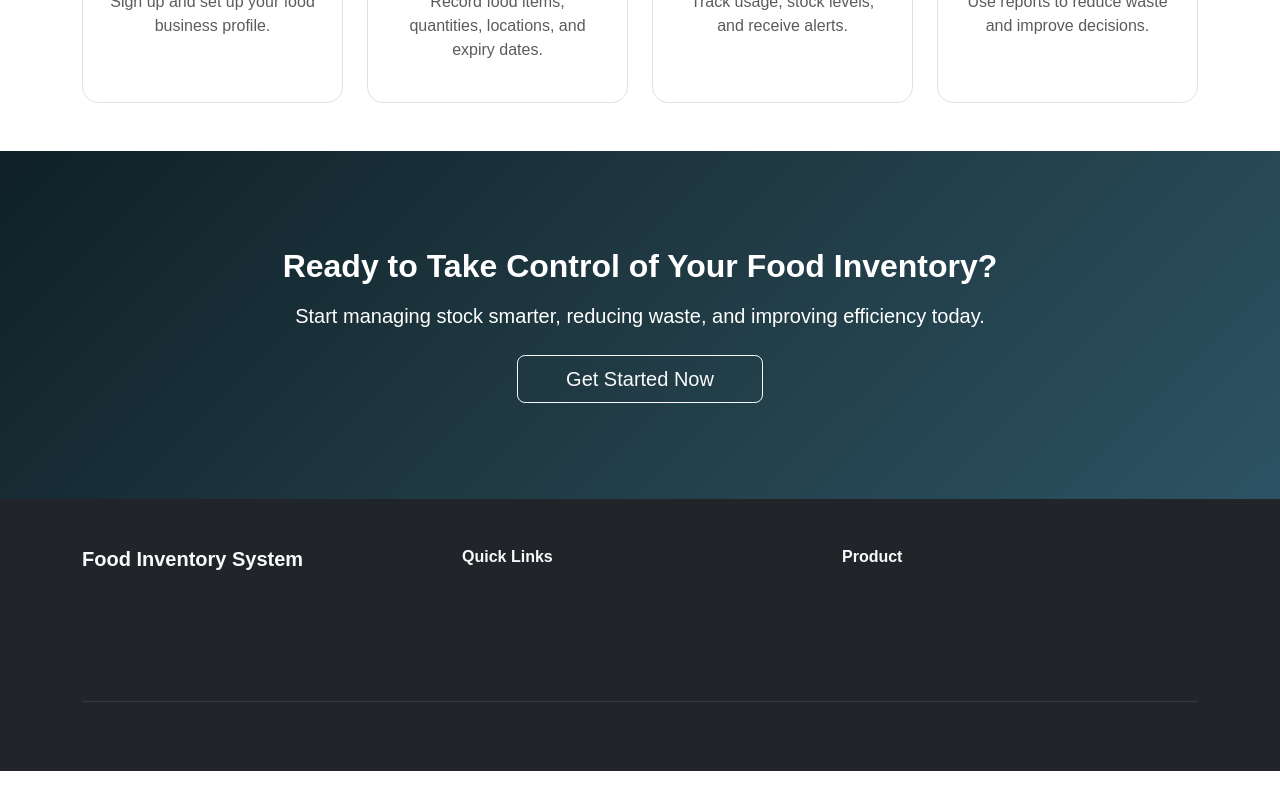
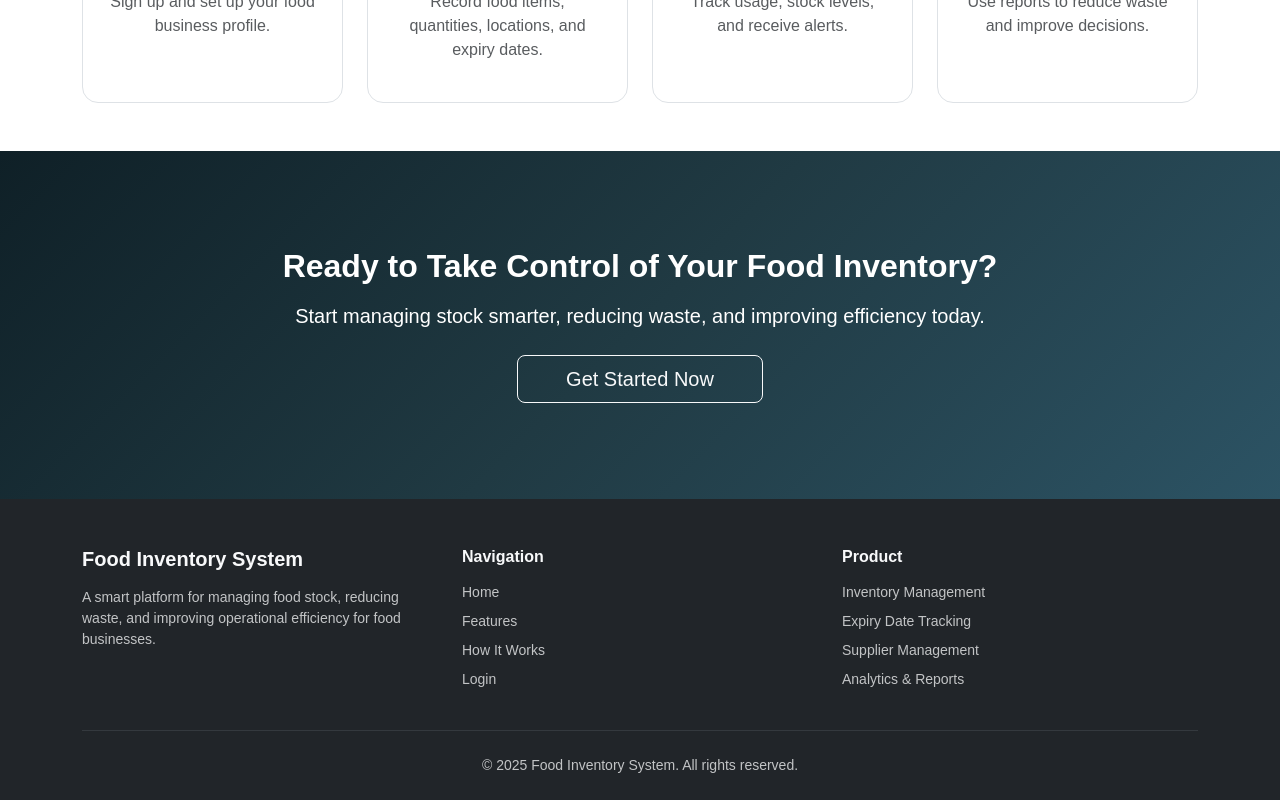
Before and after one commit to Enyim-Chinonso/Food-inventory, a Next.js app: page / in a window 1280 px wide. Shown: the part 1628-2428 px from the top of the page. Before the commit the page ends 2399 px from the top, so only its background shows below. Built offline with nearby package versions, Linux system fonts and the light colour scheme.

Commit message:
I updated the footer section

```diff
--- a/src/components/layout/Footer.jsx
+++ b/src/components/layout/Footer.jsx
@@ -2,54 +2,79 @@
 
 export default function Footer() {
   return (
-    <footer className="bg-dark text-light pt-5 pb-4">
+    <footer className="bg-dark text-light pt-5 pb-4 mt-0">
       <div className="container">
         <div className="row gy-4">
           {/* Brand */}
           <div className="col-md-4">
-            <h5 className="fw-bold">Food Inventory System</h5>
-            <p className="text-muted small">
+            <h5 className="fw-bold mb-3">Food Inventory System</h5>
+            <p className="text-light opacity-75 small">
               A smart platform for managing food stock, reducing waste,
-              and improving operational efficiency.
+              and improving operational efficiency for food businesses.
             </p>
+
+            {/* Social Icons */}
+            {/* <div className="d-flex gap-3 mt-3">
+              <a href="https://github.com/" target="_blank" className="text-light fs-5">
+                <i className="bi bi-github"></i>
+              </a>
+              <a href="https://wa.me/2340000000000" target="_blank" className="text-light fs-5">
+                <i className="bi bi-whatsapp"></i>
+              </a>
+              <a href="https://facebook.com/" target="_blank" className="text-light fs-5">
+                <i className="bi bi-facebook"></i>
+              </a>
+              <a href="https://linkedin.com/" target="_blank" className="text-light fs-5">
+                <i className="bi bi-linkedin"></i>
+              </a>
+              <a href="https://x.com/" target="_blank" className="text-light fs-5">
+                <i className="bi bi-twitter-x"></i>
+              </a>
+            </div> */}
           </div>
 
-          {/* Links */}
+          {/* Navigation */}
           <div className="col-md-4">
-            <h6 className="fw-semibold mb-3">Quick Links</h6>
+            <h6 className="fw-semibold mb-3">Navigation</h6>
             <ul className="list-unstyled small">
               <li className="mb-2">
-                <a href="/" className="text-decoration-none text-muted">
+                <a href="/" className="text-light opacity-75 text-decoration-none">
                   Home
                 </a>
               </li>
               <li className="mb-2">
-                <a href="#features" className="text-decoration-none text-muted">
+                <a href="#features" className="text-light opacity-75 text-decoration-none">
                   Features
                 </a>
               </li>
               <li className="mb-2">
-                <a href="/login" className="text-decoration-none text-muted">
+                <a href="#how-it-works" className="text-light opacity-75 text-decoration-none">
+                  How It Works
+                </a>
+              </li>
+              <li className="mb-2">
+                <a href="/login" className="text-light opacity-75 text-decoration-none">
                   Login
                 </a>
               </li>
             </ul>
           </div>
 
-          {/* Info */}
+          {/* Product */}
           <div className="col-md-4">
             <h6 className="fw-semibold mb-3">Product</h6>
-            <ul className="list-unstyled small">
-              <li className="mb-2 text-muted">Inventory Management</li>
-              <li className="mb-2 text-muted">Expiry Tracking</li>
-              <li className="mb-2 text-muted">Analytics & Reports</li>
+            <ul className="list-unstyled small text-light opacity-75">
+              <li className="mb-2">Inventory Management</li>
+              <li className="mb-2">Expiry Date Tracking</li>
+              <li className="mb-2">Supplier Management</li>
+              <li className="mb-2">Analytics & Reports</li>
             </ul>
           </div>
         </div>
 
         <hr className="border-secondary my-4" />
 
-        <div className="text-center small text-muted">
+        <div className="text-center small text-light opacity-75">
           © {new Date().getFullYear()} Food Inventory System. All rights reserved.
         </div>
       </div>
```
